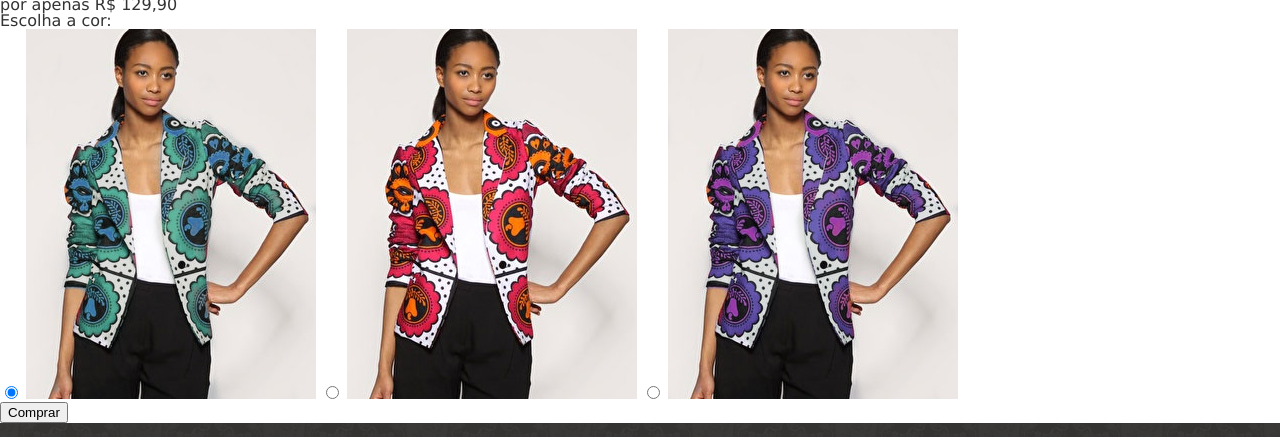
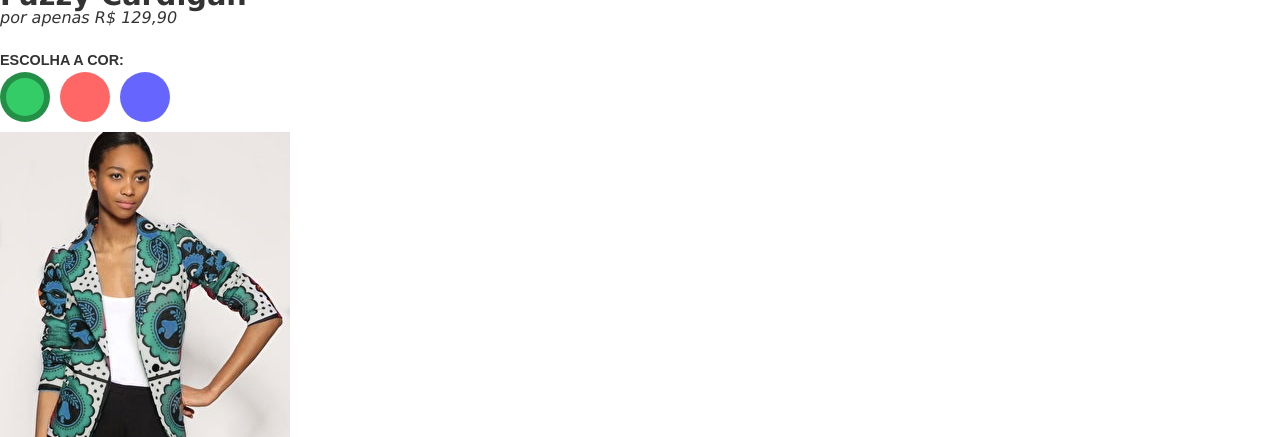
Before and after one commit to Tanamati/Projetos, a plain HTML site: page Mirror-Fashion2/produto.html in a window 1280 px wide. Shown: the part 104-541 px from the top of the page. Drawn offline with Linux system fonts and the light colour scheme.

Commit message:
Aprimorando o estilo da página produto.css

```diff
--- /dev/null
+++ b/Mirror-Fashion2/css/produto.css
@@ -0,0 +1,98 @@
+.cores {
+    position: relative;
+    padding-top: 90px;
+}
+
+.cores legend {
+    position: absolute;
+    top: 0;
+    left: 0;
+}
+
+.cores label::after {
+    content: '';
+    display: block;
+    border-radius: 50%;
+    width: 50px;
+    height: 50px;
+    box-sizing: border-box;
+    position: absolute;
+    top: 30px;
+    border: 6px solid rgba(0,0,0,0);
+    transition: 1s;
+    cursor: pointer;
+}
+
+.cores label:hover::after {
+    border: 6px solid rgba(0,0,0,0.1);
+}
+
+.cores label[for="verde"]::after {
+    background-color: #33CC66;
+    left: 0;
+}
+
+.cores label[for="rosa"]::after {
+    background-color: #FF6666;
+    left: 60px;
+}
+
+.cores label[for="azul"]::after {
+    background-color: #6666FF;
+    left: 120px;
+}
+
+.cores input:checked+label::after {
+    border: 6px solid rgba(0, 0, 0, 0.3);
+}
+
+.cores input[type=radio] {
+    display: none;
+}
+
+.cores input:not(:checked)+label img {
+    display: none;
+}
+
+.cores label img {
+    display: block;
+    max-width: 100%;
+}
+
+.protudo {
+    color: #333;
+    line-height: 1.3;
+    margin-top: 2em;
+}
+
+.produto h1 {
+    font-size: 1.8em;
+    font-weight: bold;
+}
+
+.produto p {
+    font-size: 1.2 em;
+    font-style: italic;
+    margin-bottom: 1em;
+}
+
+.produto legend {
+    display: block;
+    font: bold 0.9em/2.5 Arial;
+    text-transform: uppercase;
+}
+
+.comprar {
+    background: #91BD3C;
+    border: none;
+    color: #333;
+
+    font-size: 1.4em;
+    text-transform: uppercase;
+
+    box-shadow: 0 1px 3px #777;
+
+    display: block;
+    padding: 0.5em 1em;
+    margin: 1em 0;
+}
--- a/Mirror-Fashion2/produto.html
+++ b/Mirror-Fashion2/produto.html
@@ -8,6 +8,7 @@
     <link rel="icon" href="img/logo.png">
     <link rel="stylesheet" href="css/reset.css">
     <link rel="stylesheet" href="css/estilos.css">
+    <link rel="stylesheet" href="css/produto.css">
 
 </head>
 
```
